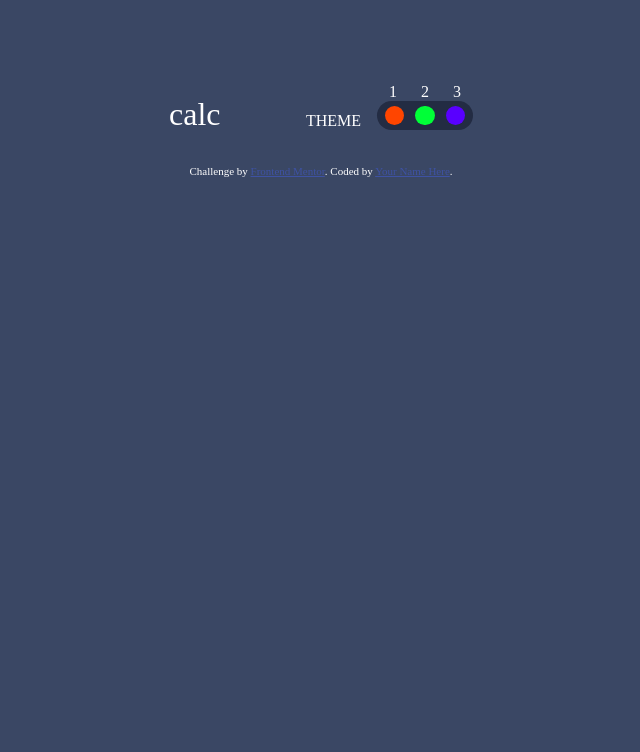
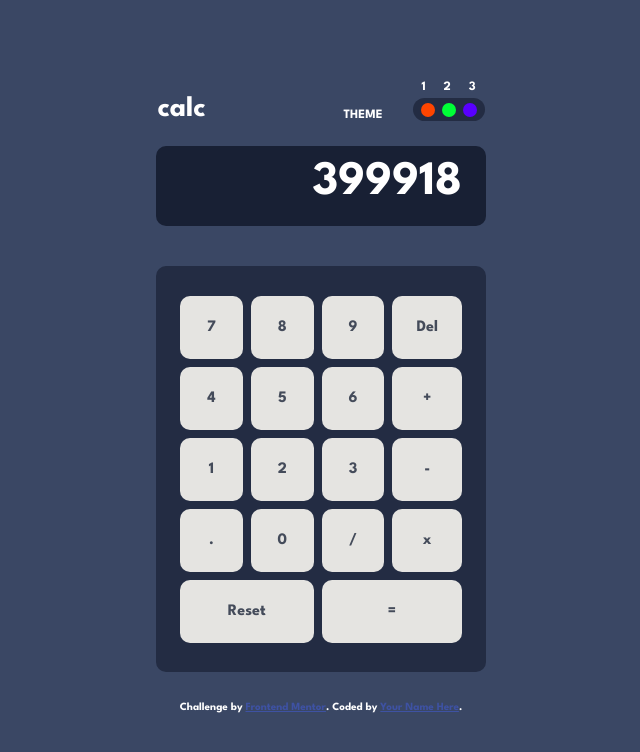
Before and after one commit to mrlukuman/Calculator-app, a plain HTML site: page index.html in a window 1280 px wide. Shown: the whole page, without its empty margins (319-959 px from the left). Drawn offline with Linux system fonts and the light colour scheme.

Commit message:
Finished up layout of first theme

```diff
--- a/app/scss/_globals.scss
+++ b/app/scss/_globals.scss
@@ -6,5 +6,7 @@
 
 body{
     background-color: hsl(222, 26%, 31%);
+    font-family: 'League Spartan', sans-serif;
+    font-weight: 700;
     color: white;
 }
--- a/app/scss/_header.scss
+++ b/app/scss/_header.scss
@@ -2,32 +2,28 @@
     display: flex;
     justify-content: space-between;
     align-items: center;
-    width: 400px;
+    width: 375px;
     margin: auto auto;
-    padding-left: 3rem;
-    padding-right: 3rem;
+    padding-left: 1.5rem;
+    padding-right: 1.5rem;
     padding-top: 5rem;
-    padding-bottom: 2rem;
+    padding-bottom: 1.5rem;
 
     .logo{
         padding-top: 1rem;
         color: white;
-        font-size: 2rem;
+        font-size: 1.8rem;
     }
 
     .theme-nav{
         display: flex;
 
-        a{
+        &__text{
 
-        }
-
-        &__text{
             display: flex;
             align-items: flex-end;
-            padding-right: 1rem;
-
-
+            font-size: 0.8rem;
+            padding-right: 1.875rem;
 
 
         }
@@ -38,35 +34,38 @@
         &__number{
             display: flex;
             justify-content: space-around;
+            font-size: .8rem;
+            padding-bottom: 0.325rem;
 
 
         }
         &__button{
-            width: 6rem;
+            width: 4.5rem;
             display: flex;
             justify-content: space-between;
             padding: 0.3rem 0.5rem;
             background-color: hsl(223, 31%, 20%);
-            border-radius: 2rem;
+            border-radius: 50px;
+
 
         }
         &__tchoice1{
-            width: 1.2rem;
-            height: 1.2rem;
+            width: 0.875rem;
+            height: 0.875rem;
             background-color: orangered;
             border-radius: 50%;
 
         }
         &__tchoice2{
-            width: 1.2rem;
-            height: 1.2rem;
+            width: 0.875rem;
+            height: 0.875rem;
             background-color: rgb(0, 255, 55);
             border-radius: 50%;
 
         }
         &__tchoice3{
-            width: 1.2rem;
-            height: 1.2rem;
+            width: 0.875rem;
+            height: 0.875rem;
             background-color: rgb(89, 0, 255);
             border-radius: 50%;
 
--- /dev/null
+++ b/app/scss/_keypad.scss
@@ -0,0 +1,30 @@
+.keypad{
+    display:grid;
+    gap: 0.5rem;
+    grid-template-columns: repeat(4, 1fr);
+    margin: auto auto;
+    padding-left: 1.5rem;
+    padding-right: 1.5rem;
+    padding-top: 1.85rem;
+    padding-bottom: 1.85rem;
+    width: 330px;
+    background-color: hsl(223, 31%, 20%);
+    margin-bottom: 30px;
+    border-radius: 10px;
+
+    &__key{
+        display: flex;
+        justify-content: center;
+        align-items: center;
+        padding: 1.5rem;
+        color: hsl(221, 14%, 31%);
+        background-color: hsl(45, 7%, 89%);
+        border-radius: 10px;
+
+
+    }
+}
+
+.grid-col-span2{
+    grid-column: span 2;
+}
--- /dev/null
+++ b/app/scss/_screen.scss
@@ -0,0 +1,21 @@
+.screen{
+
+    //justify-content: right;
+    text-align: left;
+    margin: auto auto;
+    padding-left: 1.5rem;
+    padding-right: 1.5rem;
+    padding-top: .85rem;
+    padding-bottom: .85rem;
+    width: 330px;
+    height: 80px;
+    background-color: hsl(224, 36%, 15%);
+    border-radius: 10px;
+    margin-bottom: 40px;
+
+    &__input{
+        font-size: 3rem;
+        text-align: right;
+    }
+
+}
--- a/app/scss/styles.scss
+++ b/app/scss/styles.scss
@@ -1,2 +1,4 @@
 @import "globals";
-@import "header"
+@import "header";
+@import "screen";
+@import "keypad";
--- a/index.html
+++ b/index.html
@@ -5,6 +5,10 @@
   <meta name="viewport" content="width=device-width, initial-scale=1.0"> <!-- displays site properly based on user's device -->
 
   <link rel="icon" type="image/png" sizes="32x32" href="./images/favicon-32x32.png">
+
+  <link rel="preconnect" href="https://fonts.googleapis.com">
+  <link rel="preconnect" href="https://fonts.gstatic.com" crossorigin>
+  <link href="https://fonts.googleapis.com/css2?family=League+Spartan:wght@700&display=swap" rel="stylesheet">
 
   <link rel="stylesheet" href="dist/styles.css">
 
@@ -55,6 +59,33 @@
 
   </header>
 
+  <section class="screen">
+    <div class="screen__input">
+      <div class="input">399918</div>
+    </div>
+  </section>
+
+  <section class="keypad">
+    <div class="keypad__key">7</div>
+    <div class="keypad__key">8</div>
+    <div class="keypad__key">9</div>
+    <div class="keypad__key">Del</div>
+    <div class="keypad__key">4</div>
+    <div class="keypad__key">5</div>
+    <div class="keypad__key">6</div>
+    <div class="keypad__key">+</div>
+    <div class="keypad__key">1</div>
+    <div class="keypad__key">2</div>
+    <div class="keypad__key">3</div>
+    <div class="keypad__key">-</div>
+    <div class="keypad__key">.</div>
+    <div class="keypad__key">0</div>
+    <div class="keypad__key">/</div>
+    <div class="keypad__key">x</div>
+    <div class="keypad__key grid-col-span2 reset">Reset</div>
+    <div class="keypad__key grid-col-span2 equal">=</div>
+  </section>
+
 
 
   <div class="attribution">
```
Also changed, not shown: dist/styles.css, 2 other files.
